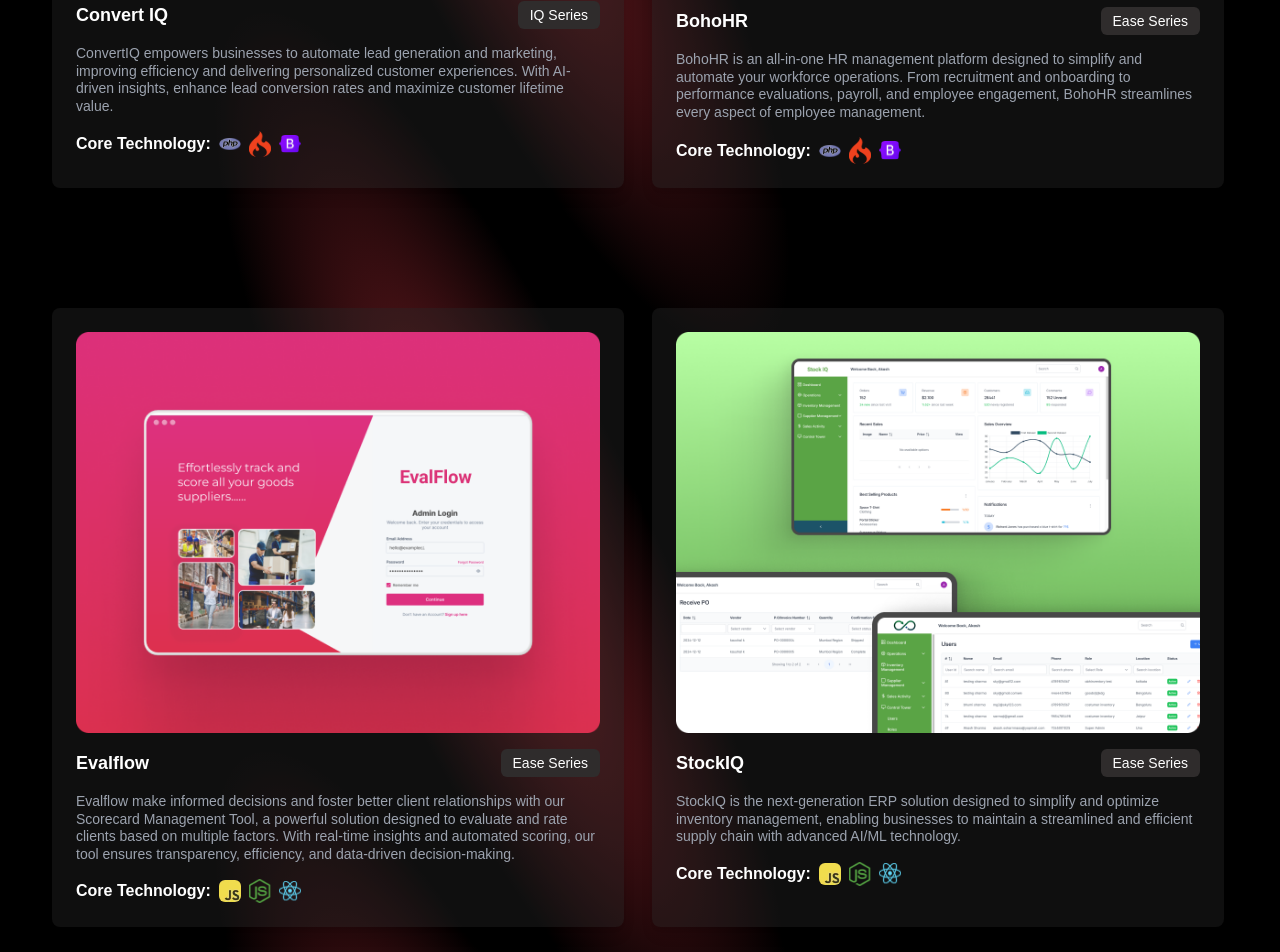
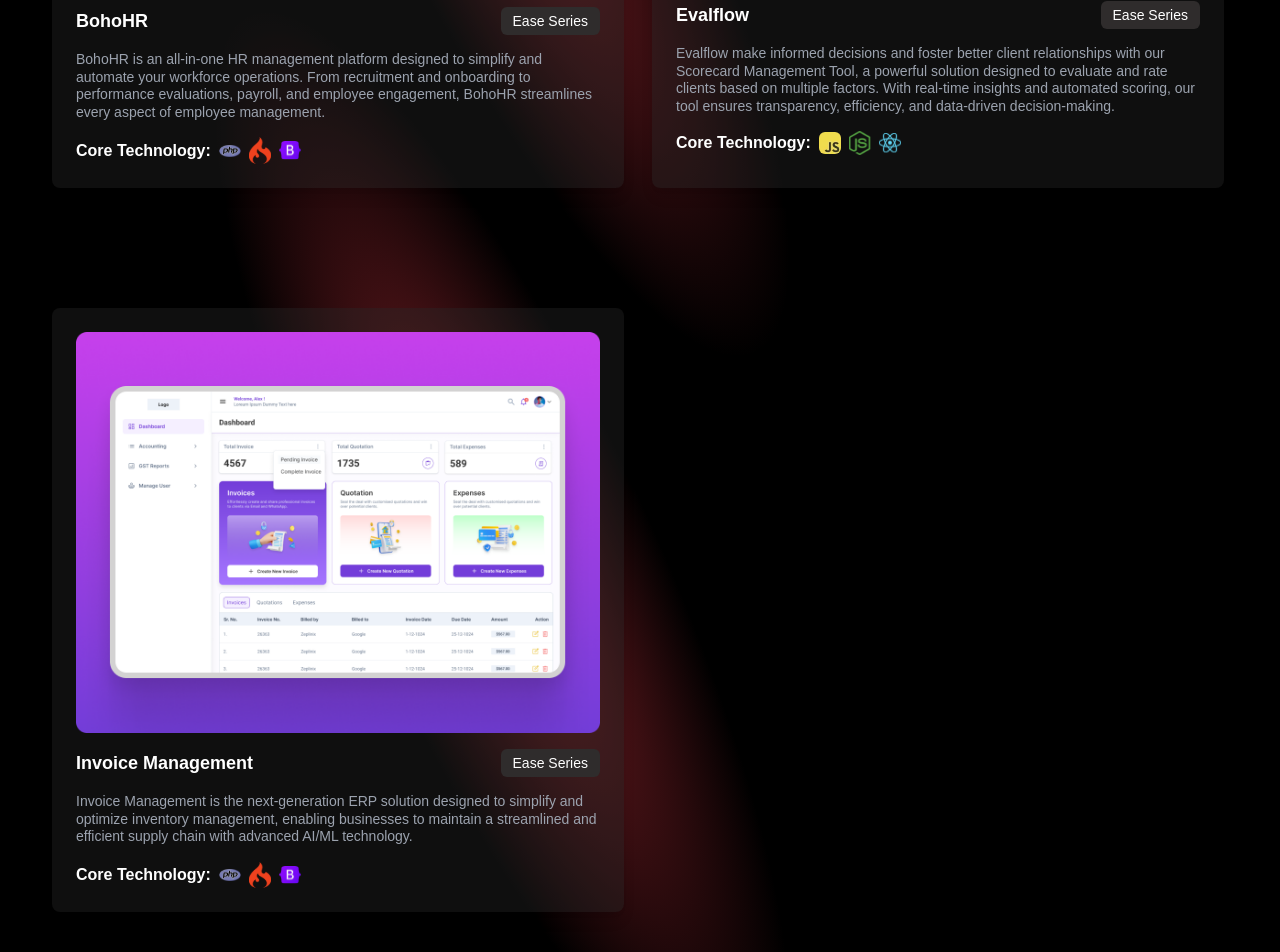
Before and after one commit to abhudi/zeplinix-nextt, a Next.js app: page /portfolio in a window 1280 px wide. Shown: the part 993-1945 px from the top of the page. Built offline with nearby package versions, Linux system fonts and the light colour scheme.

Commit message:
Update PortfolioProduct.tsx

```diff
--- a/app/components/PortfolioProduct.tsx
+++ b/app/components/PortfolioProduct.tsx
@@ -134,21 +134,21 @@ const PortfolioProduct: React.FC<{ data: CardData[] }> = ({ data }) => {
   );
 };
 const cardData: CardData[] = [
-  {
-    id: 1,
-    title: "Convert IQ",
-    image: "/products/convertiq.png",
-    description:
-      "ConvertIQ empowers businesses to automate lead generation and marketing, improving efficiency and delivering personalized customer experiences. With AI-driven insights, enhance lead conversion rates and maximize customer lifetime value.",
-    buttonLabel: "IQ Series",
-    coreTech: "Core Technology",
-    linkHref: "/convertiq-detail/",
-    technologyImages: [
-      "/core-technology/php.svg",
-      "/core-technology/ci.svg",
-      "/core-technology/bootstrap.svg",
-    ],
-  },
+  // {
+  //   id: 1,
+  //   title: "Convert IQ",
+  //   image: "/products/convertiq.png",
+  //   description:
+  //     "ConvertIQ empowers businesses to automate lead generation and marketing, improving efficiency and delivering personalized customer experiences. With AI-driven insights, enhance lead conversion rates and maximize customer lifetime value.",
+  //   buttonLabel: "IQ Series",
+  //   coreTech: "Core Technology",
+  //   linkHref: "/convertiq-detail/",
+  //   technologyImages: [
+  //     "/core-technology/php.svg",
+  //     "/core-technology/ci.svg",
+  //     "/core-technology/bootstrap.svg",
+  //   ],
+  // },
   {
     id: 2,
     title: "BohoHR",
@@ -179,36 +179,36 @@ const cardData: CardData[] = [
       "/core-technology/react.svg",
     ],
   },
-  {
-    id: 4,
-    title: "StockIQ",
-    image: "/products/stockiq.png",
-    description:
-      "StockIQ is the next-generation ERP solution designed to simplify and optimize inventory management, enabling businesses to maintain a streamlined and efficient supply chain with advanced AI/ML technology.",
-    buttonLabel: "Ease Series",
-    coreTech: "Core Technology",
-    linkHref: "/stockiq-detail/",
-    technologyImages: [
-      "/core-technology/js.webp",
-      "/core-technology/node.svg",
-      "/core-technology/react.svg",
-    ],
-  },
-  {
-    id: 5,
-    title: "PredictEase",
-    image: "/products/301io.png",
-    description:
-      "Simplify warranty management with Predictease, a comprehensive platform designed to handle everything from warranty purchases to claims. With an intuitive interface and robust backend, Predictease ensures a seamless experience for customers and businesses alike. ",
-    buttonLabel: "Ease Series",
-    coreTech: "Core Technology",
-    linkHref: "/predictease-detail/",
-    technologyImages: [
-      "/core-technology/php.svg",
-      "/core-technology/ci.svg",
-      "/core-technology/bootstrap.svg",
-    ],
-  },
+  // {
+  //   id: 4,
+  //   title: "StockIQ",
+  //   image: "/products/stockiq.png",
+  //   description:
+  //     "StockIQ is the next-generation ERP solution designed to simplify and optimize inventory management, enabling businesses to maintain a streamlined and efficient supply chain with advanced AI/ML technology.",
+  //   buttonLabel: "Ease Series",
+  //   coreTech: "Core Technology",
+  //   linkHref: "/stockiq-detail/",
+  //   technologyImages: [
+  //     "/core-technology/js.webp",
+  //     "/core-technology/node.svg",
+  //     "/core-technology/react.svg",
+  //   ],
+  // },
+  // {
+  //   id: 5,
+  //   title: "PredictEase",
+  //   image: "/products/301io.png",
+  //   description:
+  //     "Simplify warranty management with Predictease, a comprehensive platform designed to handle everything from warranty purchases to claims. With an intuitive interface and robust backend, Predictease ensures a seamless experience for customers and businesses alike. ",
+  //   buttonLabel: "Ease Series",
+  //   coreTech: "Core Technology",
+  //   linkHref: "/predictease-detail/",
+  //   technologyImages: [
+  //     "/core-technology/php.svg",
+  //     "/core-technology/ci.svg",
+  //     "/core-technology/bootstrap.svg",
+  //   ],
+  // },
   {
     id: 6,
     title: "Invoice Management",
@@ -224,21 +224,21 @@ const cardData: CardData[] = [
       "/core-technology/bootstrap.svg",
     ],
   },
-  {
-    id: 7,
-    title: "ZepMov",
-    image: "/products/zepmov.png",
-    description:
-      "ZepMov is a feature-rich movie website designed to provide users with a seamless and engaging platform for exploring, discovering movies. Whether you’re a casual movie-goer or a cinephile, ZepMov offers a user-friendly experience with comprehensive tools and features tailored to movie enthusiasts.",
-    buttonLabel: "Media",
-    coreTech: "Core Technology",
-    linkHref: "/zepmov-detail/",
-    technologyImages: [
-      "/core-technology/js.webp",
-      "/core-technology/node.svg",
-      "/core-technology/react.svg",
-    ],
-  },
+  // {
+  //   id: 7,
+  //   title: "ZepMov",
+  //   image: "/products/zepmov.png",
+  //   description:
+  //     "ZepMov is a feature-rich movie website designed to provide users with a seamless and engaging platform for exploring, discovering movies. Whether you’re a casual movie-goer or a cinephile, ZepMov offers a user-friendly experience with comprehensive tools and features tailored to movie enthusiasts.",
+  //   buttonLabel: "Media",
+  //   coreTech: "Core Technology",
+  //   linkHref: "/zepmov-detail/",
+  //   technologyImages: [
+  //     "/core-technology/js.webp",
+  //     "/core-technology/node.svg",
+  //     "/core-technology/react.svg",
+  //   ],
+  // },
 ];
 
 const App: React.FC = () => {
```
